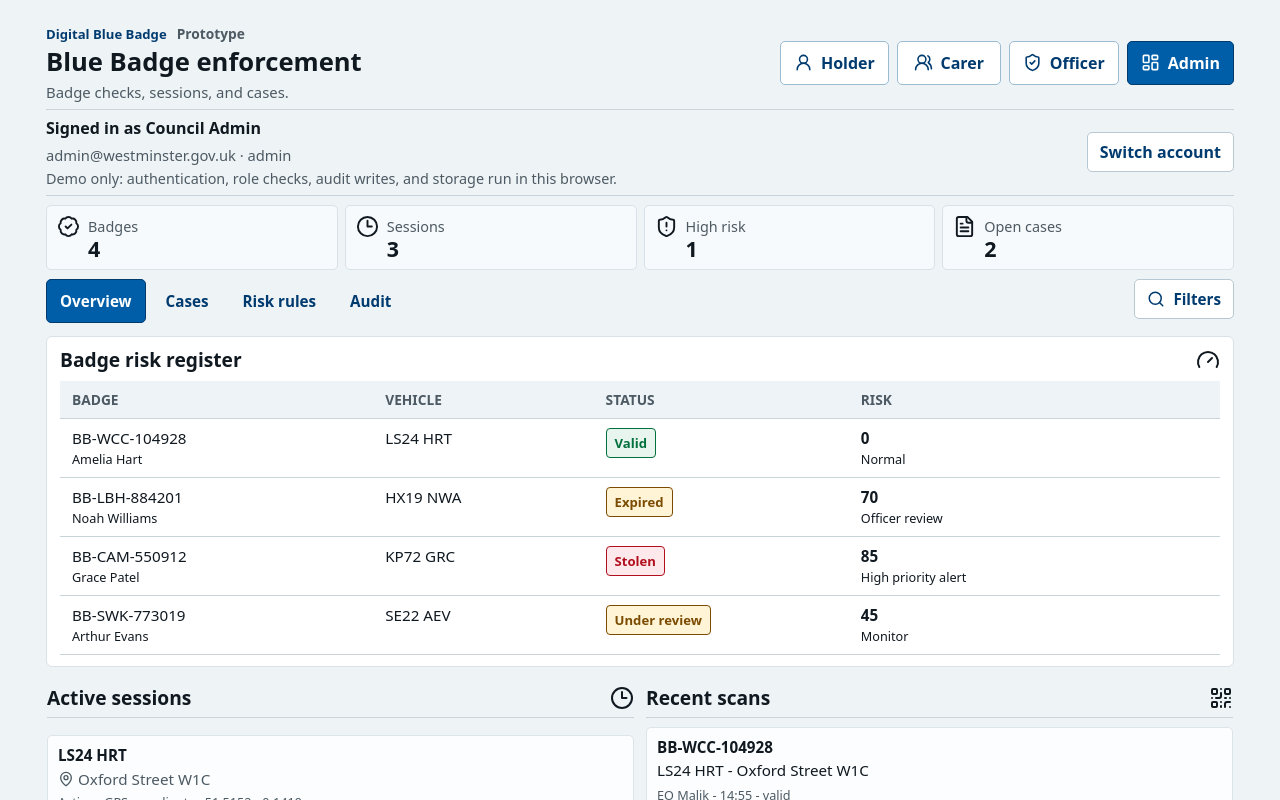
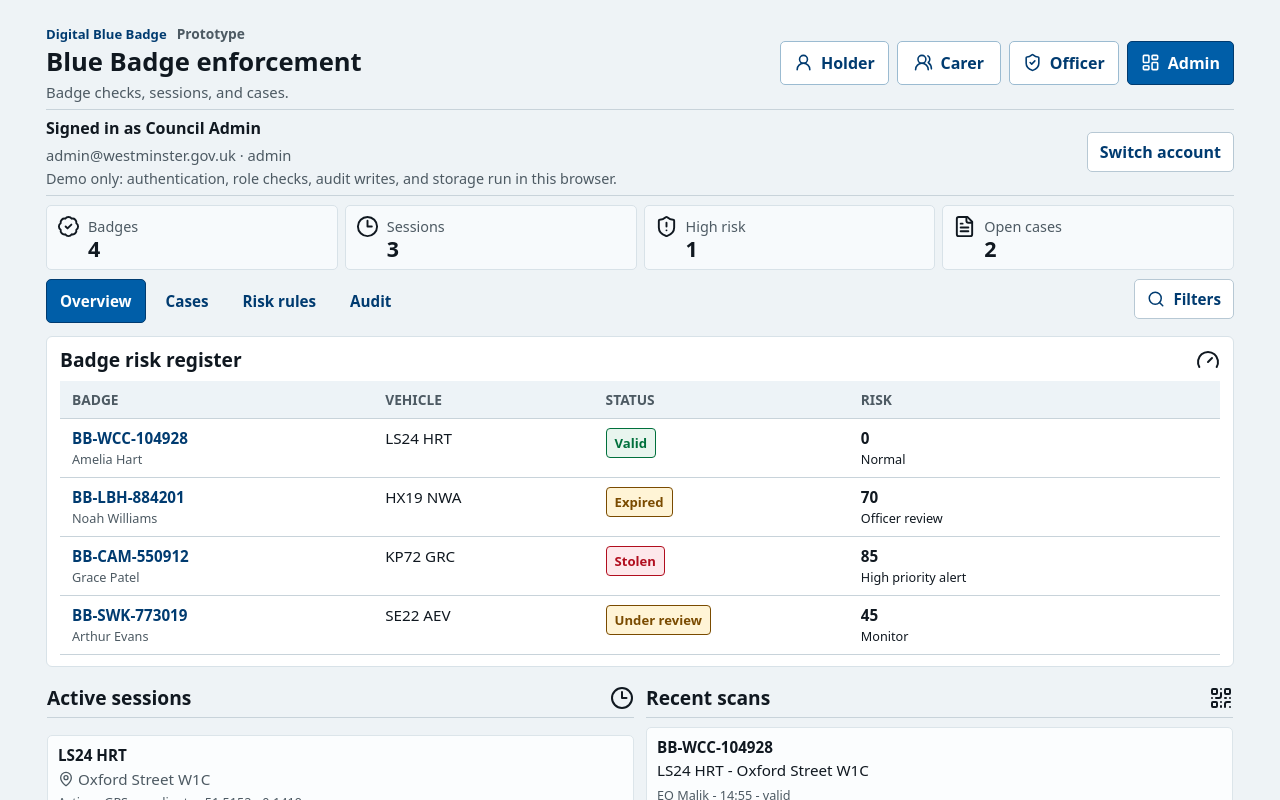
Before and after one commit to MrLawrenceAwe/blue-badge-parking-enforcement-demo, a React (Vite) app: page / in a window 1280 px wide. Both pictures are taken after a click on the button "Admin". Shown: the top 800 px of the page. Built offline with nearby package versions, Linux system fonts and the light colour scheme.

Commit message:
Improve admin badge selection navigation

```diff
--- a/src/components/admin/AdminOverviewTab.jsx
+++ b/src/components/admin/AdminOverviewTab.jsx
@@ -22,25 +22,23 @@ export function AdminOverviewTab({
             <thead><tr><th>Badge</th><th>Vehicle</th><th>Status</th><th>Risk</th></tr></thead>
             <tbody>
               {filteredBadges.map((badge) => (
-                <tr
-                  key={badge.id}
-                  onClick={() => selectBadge(badge.id)}
-                  onKeyDown={(event) => {
-                    if (event.key === 'Enter' || event.key === ' ') {
-                      event.preventDefault();
-                      selectBadge(badge.id);
-                    }
-                  }}
-                  tabIndex="0"
-                  role="button"
-                  aria-label={`Select badge ${badge.id}`}
-                >
-                  <td data-label="Badge">{badge.id}<br /><small>{badge.holder}</small></td>
+                <tr key={badge.id}>
+                  <td data-label="Badge">
+                    <button type="button" className="risk-register-button" onClick={() => selectBadge(badge.id)}>
+                      <span>{badge.id}</span>
+                      <small>{badge.holder}</small>
+                    </button>
+                  </td>
                   <td data-label="Vehicle">{badge.vehicle}</td>
                   <td data-label="Status"><BadgeStatusPill status={badge.status} /></td>
                   <td data-label="Risk"><strong>{riskByBadge[badge.id].score}</strong><br /><small>{riskBandLabels[riskByBadge[badge.id].riskBand]}</small></td>
                 </tr>
               ))}
+              {!filteredBadges.length && (
+                <tr>
+                  <td colSpan="4">No badges match the current filters.</td>
+                </tr>
+              )}
             </tbody>
           </table>
         </div>
@@ -48,7 +46,10 @@ export function AdminOverviewTab({
 
       <div className="app-panel active-sessions-panel">
         <div className="app-panel-heading"><h2>Active sessions</h2><Clock3 aria-hidden="true" /></div>
-        <div className="record-list constrained-list">{filteredActiveSessions.map((session) => <SessionCard key={session.id} session={session} />)}</div>
+        <div className="record-list constrained-list">
+          {filteredActiveSessions.map((session) => <SessionCard key={session.id} session={session} />)}
+          {!filteredActiveSessions.length && <p className="muted-text">No active sessions match the current filters.</p>}
+        </div>
       </div>
 
       <div className="app-panel recent-scans-panel">
@@ -61,6 +62,7 @@ export function AdminOverviewTab({
               <small>{scan.officer} - {formatTime(scan.time)} - {scan.scanOutcome}</small>
             </article>
           ))}
+          {!filteredScans.length && <p className="muted-text">No recent scans match the current filters.</p>}
         </div>
       </div>
 
--- a/src/components/admin/AdminView.jsx
+++ b/src/components/admin/AdminView.jsx
@@ -1,4 +1,4 @@
-import { useState } from 'react';
+import { useRef, useState } from 'react';
 import { AdminFilters } from './AdminFilters';
 import { AdminOverviewTab } from './AdminOverviewTab';
 import { AuditTab } from './AuditTab';
@@ -23,22 +23,59 @@ export function AdminView({
 }) {
   const [filtersOpen, setFiltersOpen] = useState(false);
   const [activeSectionId, setActiveSectionId] = useState('overview');
+  const tabRefs = useRef({});
+
+  const selectSection = (sectionId, shouldFocus = false) => {
+    setActiveSectionId(sectionId);
+    if (shouldFocus) {
+      requestAnimationFrame(() => tabRefs.current[sectionId]?.focus());
+    }
+  };
+
+  const handleTabKeyDown = (event, currentIndex) => {
+    const lastIndex = adminSections.length - 1;
+    let nextIndex;
+
+    if (event.key === 'ArrowRight') {
+      nextIndex = currentIndex === lastIndex ? 0 : currentIndex + 1;
+    } else if (event.key === 'ArrowLeft') {
+      nextIndex = currentIndex === 0 ? lastIndex : currentIndex - 1;
+    } else if (event.key === 'Home') {
+      nextIndex = 0;
+    } else if (event.key === 'End') {
+      nextIndex = lastIndex;
+    } else {
+      return;
+    }
+
+    event.preventDefault();
+    selectSection(adminSections[nextIndex].id, true);
+  };
+
+  const selectBadgeForCaseReview = (badgeId) => {
+    caseActions.selectBadge(badgeId);
+    selectSection('cases', true);
+  };
 
   return (
     <div className="admin-layout">
       <div className="admin-controls">
         <div className="tab-list" role="tablist" aria-label="Admin sections">
-          {adminSections.map((section) => (
+          {adminSections.map((section, index) => (
             <button
               key={section.id}
               type="button"
               role="tab"
               id={`admin-tab-${section.id}`}
+              ref={(element) => {
+                tabRefs.current[section.id] = element;
+              }}
               aria-controls={`admin-panel-${section.id}`}
               aria-selected={activeSectionId === section.id}
               tabIndex={activeSectionId === section.id ? 0 : -1}
               className={activeSectionId === section.id ? 'active' : ''}
-              onClick={() => setActiveSectionId(section.id)}
+              onClick={() => selectSection(section.id)}
+              onKeyDown={(event) => handleTabKeyDown(event, index)}
             >
               {section.label}
             </button>
@@ -61,7 +98,7 @@ export function AdminView({
             reviewQueueCases={adminDashboard.reviewQueueCases}
             suspendedOrStolenBadges={adminDashboard.suspendedOrStolenBadges}
             riskByBadge={adminDashboard.riskByBadge}
-            selectBadge={caseActions.selectBadge}
+            selectBadge={selectBadgeForCaseReview}
           />
         )}
 
--- a/src/styles/admin.css
+++ b/src/styles/admin.css
@@ -146,6 +146,25 @@ th {
   text-transform: uppercase;
 }
 
-tr {
-  cursor: pointer;
+.risk-register-button {
+  border: 0;
+  background: transparent;
+  color: var(--ink);
+  display: grid;
+  gap: 2px;
+  padding: 0;
+  text-align: left;
 }
+
+.risk-register-button span {
+  color: var(--blue-dark);
+  font-weight: 650;
+}
+
+.risk-register-button small {
+  color: var(--muted);
+}
+
+.risk-register-button:hover span {
+  text-decoration: underline;
+}
```
Also changed, not shown: 1 other file (tests, documents, lock files or other folders).
